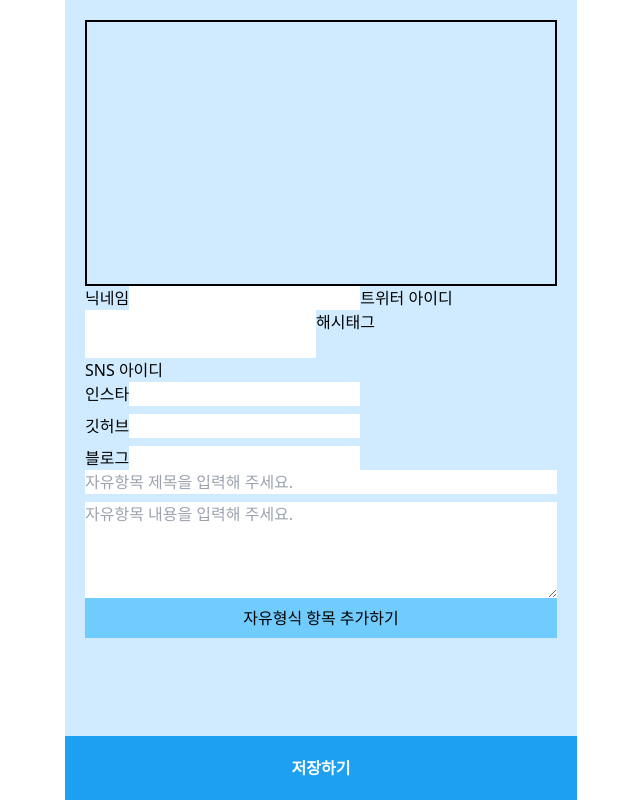
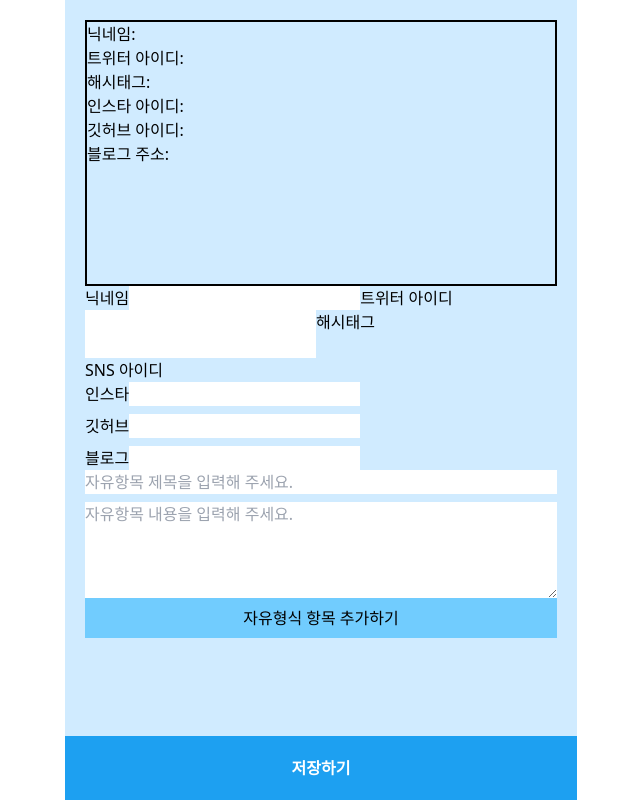
Before and after one commit to naramzik/twitter-namecard, a Next.js app: page /1/edit in a window 1280 px wide. Shown: the whole page, without its empty margins (319-959 px from the left). Built offline with nearby package versions, Linux system fonts and the light colour scheme.

Commit message:
refactor: watch로 state 대체

```diff
--- a/src/pages/[id]/edit/index.tsx
+++ b/src/pages/[id]/edit/index.tsx
@@ -1,16 +1,15 @@
 import { ReactNode, useRef, useState } from 'react';
-// import { SubmitHandler, useForm } from 'react-hook-form';
-import { useForm } from 'react-hook-form';
+import { SubmitHandler, useForm } from 'react-hook-form';
 import BasicLayout from '@/components/layout/BasicLayout';
 
-// interface FormValues {
-//   nickname: string;
-//   twitterId: string;
-//   instagramId: string;
-//   githubId: string;
-//   blog: string;
-//   hashtag: string;
-// }
+interface Data {
+  nickname: string;
+  twitterId: string;
+  instagramId: string;
+  githubId: string;
+  blog: string;
+  hashtag: string;
+}
 
 interface FreeItemProp {
   index: number;
@@ -27,7 +26,8 @@ const Page = () => {
 
   const {
     register,
-    // handleSubmit,
+    handleSubmit,
+    watch,
     formState: { errors },
   } = useForm({
     defaultValues: {
@@ -69,12 +69,12 @@ const Page = () => {
     );
   };
 
-  // <FreeItem /> 때문에 useState를 가장 위로 빼줄 수 없었음
+  // <FreeItem /> 아래에 있어야 해서 useState를 가장 위로 빼줄 수 없었음
   const [freeItems, setFreeItems] = useState<JSX.Element[]>([<FreeItem index={0} />]);
 
-  // const onSubmit: SubmitHandler<FormValues> = (data) => {
-  //   // setFormData(data);
-  // };
+  const onSubmit = (data: Data) => {
+    console.log(data);
+  };
 
   const addFreeItem = () => {
     countRef.current += 1;
@@ -84,45 +84,52 @@ const Page = () => {
 
   const requiredSentence = <p>필수 문항입니다.</p>;
 
+  const nickname = watch('nickname');
+  const twitterId = watch('twitterId');
+  const instagramId = watch('instagramId');
+  const githubId = watch('githubId');
+  const blog = watch('blog');
+  const hashtag = watch('hashtag');
+
   return (
     <div className="pb-12">
       <div className="border-2 border-black aspect-nameCard">
-        {/* <div>닉네임: {formData.nickname}</div>
-        <div>트위터 아이디: {formData.twitterId}</div>
-        <div>해시태그: {formData.hashtag}</div>
-        <div>인스타 아이디: {formData.instagramId}</div>
-        <div>깃허브 아이디: {formData.githubId}</div>
-        <div>블로그 주소: {formData.blog}</div> */}
+        <div>닉네임: {nickname}</div>
+        <div>트위터 아이디: {twitterId}</div>
+        <div>해시태그: {hashtag}</div>
+        <div>인스타 아이디: {instagramId}</div>
+        <div>깃허브 아이디: {githubId}</div>
+        <div>블로그 주소: {blog}</div>
       </div>
       {/* <form onSubmit={handleSubmit(onSubmit)} className="flex flex-col gap-4 py-5"> */}
       <label>
         닉네임
-        <input {...register('nickname', { required: true, maxLength: 10 })} />
+        <input {...register('nickname', { required: true, maxLength: 10 })} name="nickname" />
         {errors.twitterId && requiredSentence}
       </label>
       <label>
         트위터 아이디
-        <input {...register('twitterId', { required: true, maxLength: 10 })} />
+        <input {...register('twitterId', { required: true, maxLength: 10 })} name="twitterId" />
         {errors.twitterId && requiredSentence}
       </label>
       <label>
         해시태그
-        <input {...register('hashtag', { required: true, maxLength: 10 })} />
+        <input {...register('hashtag', { required: true, maxLength: 10 })} name="hashtag" />
         {errors.hashtag && requiredSentence}
       </label>
       <fieldset className="flex flex-col gap-2">
         <legend>SNS 아이디</legend>
         <label>
           인스타
-          <input {...register('instagramId', { required: false, maxLength: 10 })} />
+          <input {...register('instagramId', { required: false, maxLength: 10 })} name="instagramId" />
         </label>
         <label>
           깃허브
-          <input {...register('githubId', { required: false, maxLength: 10 })} />
+          <input {...register('githubId', { required: false, maxLength: 10 })} name="githubId" />
         </label>
         <label>
           블로그
-          <input {...register('blog', { required: false, maxLength: 10 })} />
+          <input {...register('blog', { required: false, maxLength: 10 })} name="blog" />
         </label>
       </fieldset>
       {freeItems}
```
